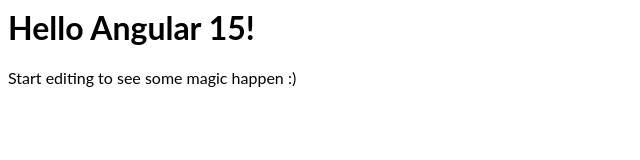
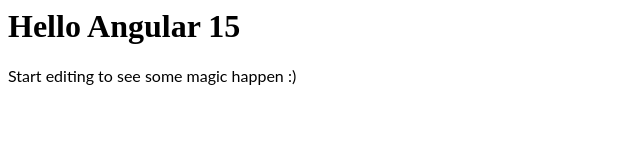
Before and after one commit to Tura-lab/angular-dummy1, an Angular app: page / in a window 1280 px wide. Shown: the top 160 px of the page, without its empty margins (0-640 px from the left). Built offline with nearby package versions, Linux system fonts and the light colour scheme.

Commit message:
project setup

```diff
--- a/src/app/app.component.html
+++ b/src/app/app.component.html
@@ -1,4 +1,4 @@
-<hello name="{{ name }}"></hello>
+<h1 title="">Hello {{ name }}</h1>
 <p>
   Start editing to see some magic happen :)
 </p>
```
